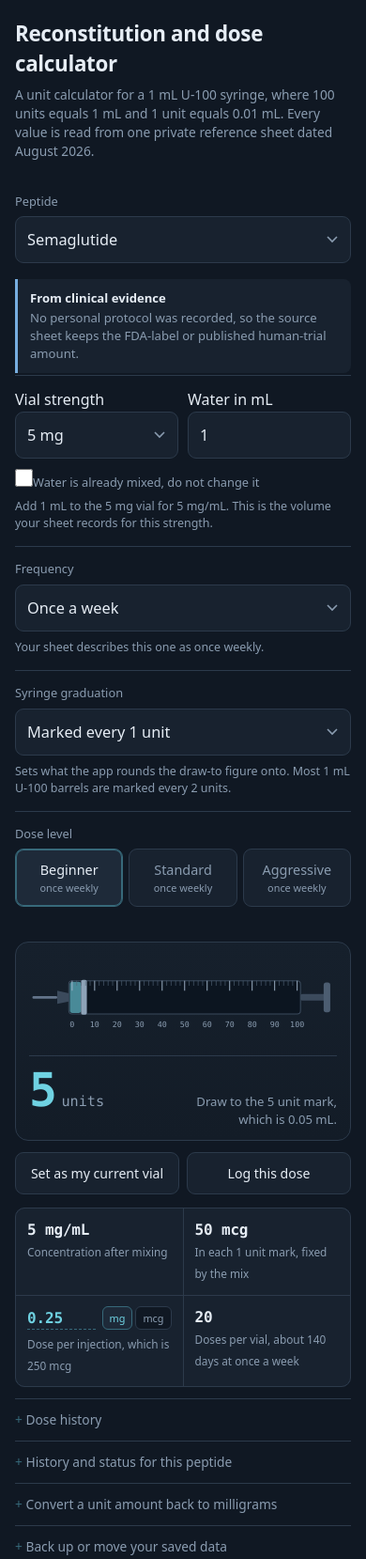
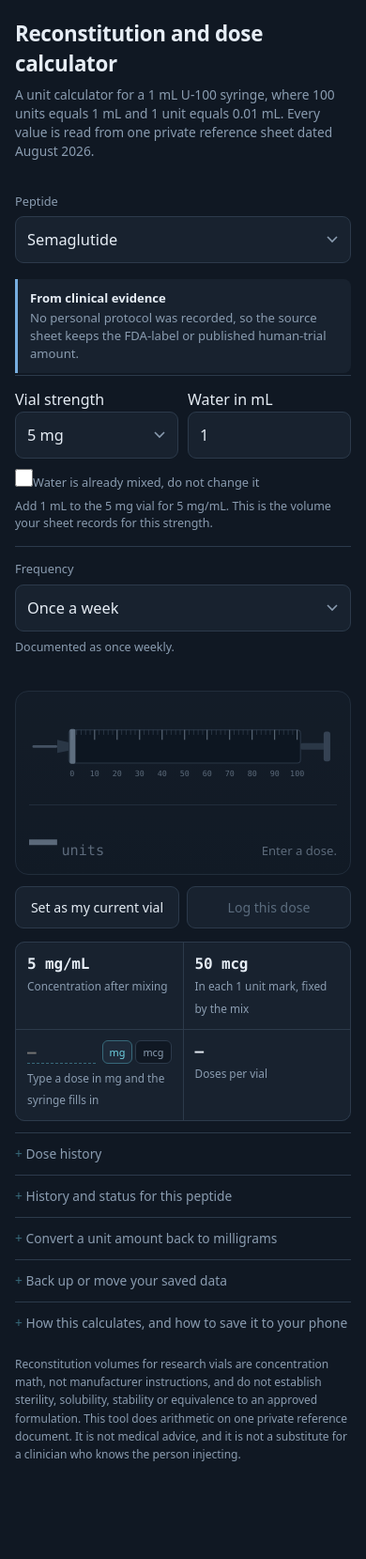
Before and after one commit to hhenson76/pep-dose-calc, a plain HTML site: page index.html in a window 390 px wide. Shown: the top 1659 px of the page at 94% size. After the commit the page ends 1613 px from the top, so only its background shows below. Drawn offline with Linux system fonts and the light colour scheme.

Commit message:
Add files via upload

```diff
--- a/index.html
+++ b/index.html
@@ -223,25 +223,6 @@
   <div class="hint" id="freqHint"></div>
 </div>
 
-<div class="field">
-  <label for="grad">Syringe graduation</label>
-  <select id="grad">
-    <option value="1">Marked every 1 unit</option>
-    <option value="2">Marked every 2 units</option>
-    <option value="0.5">Marked every half unit</option>
-  </select>
-  <div class="hint">Sets what the app rounds the draw-to figure onto. Most 1 mL U-100 barrels are marked every 2 units.</div>
-</div>
-
-<div class="field">
-  <label for="strength">Dose level</label>
-  <div class="seg" id="strength">
-    <button type="button" data-level="beginner" aria-pressed="true">Beginner<small></small></button>
-    <button type="button" data-level="standard" aria-pressed="false">Standard<small></small></button>
-    <button type="button" data-level="aggressive" aria-pressed="false">Aggressive<small></small></button>
-  </div>
-</div>
-
 <div class="field hide" id="weightField">
   <label for="weight">Body weight</label>
   <div class="row">
@@ -333,7 +314,7 @@
   <summary>How this calculates, and how to save it to your phone</summary>
   <p><b>If this was forwarded to you:</b> this is a calculator, not a protocol. It converts a vial strength and a volume of bacteriostatic water into a mark on a syringe. The dose tiers labelled Beginner, Standard and Aggressive are copied from one person's private reference sheet — some are drug-label or trial amounts, and some are that individual's own recorded numbers, which the badge under the peptide name tells you. None of them are recommendations, and none were reviewed by a clinician for anyone else.</p>
   <p><b>Formula:</b> units = (dose ÷ vial content) × (water in mL × 100). Combination vials calculate against the individual component, not the combined milligrams, so a 5 mg + 5 mg blend is measured against 5 mg.</p>
-  <p><b>Dose levels</b> follow your sheet's Beginner, Standard and Aggressive columns. Where the sheet recovered a value from your prior conversations, that value is used ahead of the clinical-evidence tier, which is what the v3 merge was for.</p>
+  <p><b>The dose is yours to enter.</b> Type it in the dose box and everything else follows. The documented amounts from your sheet, and from any protocol loaded for that compound, are listed under "History and status for this peptide" so you can read them without the app picking one for you.</p>
   <p><b>Blank results</b> mean the sheet marked that tier N/E: no defensible self-injection amount was established and no prior conversation value was recovered. The mixing math still shows, since concentration is arithmetic.</p>
   <p><b>Portable use:</b> one self-contained file, nothing loaded from the internet. Copy it to a USB stick, a phone, or a cloud folder and it works fully offline.</p>
   <ul>
@@ -607,15 +588,15 @@ const ALT = {
 };
 
 const LADDER = []; for (let m=5; m<=100; m+=5) LADDER.push(m);
-let cur=null, level="beginner", wUnit="lb", bacTouched=false, grad=1;
+let cur=null, wUnit="lb", bacTouched=false;
 let lastUnits=null, lastMg=null, lastDays=null, bacLocked=false, customDose=null, doseUnit="mg", proto="sheet", freq=7;
 
 /* ---------- saved data: current vial per compound, plus a dose log ---------- */
 const KEY = "reconCalc.v1";
-let store = {mixes:{}, log:[], units:{}, freqs:{}}, storeOK = true;
+let store = {mixes:{}, log:[], units:{}, freqs:{}, doses:{}}, storeOK = true;
 try {
   const raw = localStorage.getItem(KEY);
-  if (raw) { const p = JSON.parse(raw); store.mixes = p.mixes||{}; store.log = p.log||[]; store.units = p.units||{}; store.freqs = p.freqs||{}; }
+  if (raw) { const p = JSON.parse(raw); store.mixes = p.mixes||{}; store.log = p.log||[]; store.units = p.units||{}; store.freqs = p.freqs||{}; store.doses = p.doses||{}; }
   localStorage.setItem(KEY+".probe","1"); localStorage.removeItem(KEY+".probe");
 } catch(e){ storeOK = false; }
 function persist(){
@@ -720,14 +701,33 @@ function alt(){ return (cur && ALT[cur.n]) ? ALT[cur.n] : null; }
 function usingAlt(){ return proto === "alt" && !!alt(); }
 function doseSet(){ return usingAlt() ? alt().d : cur.d; }
 
-function schedFor(lv){
-  if (usingAlt()){
-    const a = alt();
-    return typeof a.sched === "string" ? a.sched : (a.sched[lv] || "");
-  }
-  if (cur && COMM[cur.n] && (cur.d[lv] === NE || cur.d[lv] === undefined)) return COMM[cur.n].sched || "";
-  if (!cur || !cur.sched) return "";
-  return typeof cur.sched === "string" ? cur.sched : (cur.sched[lv] || "");
+function firstSched(x){
+  if (!x) return "";
+  return typeof x === "string" ? x : (x.standard || x.beginner || x.aggressive || "");
+}
+function schedFor(){
+  if (usingAlt()) return firstSched(alt().sched);
+  if (cur && COMM[cur.n] && !Object.values(cur.d).some(v => typeof v === "number")) return COMM[cur.n].sched || "";
+  return cur ? firstSched(cur.sched) : "";
+}
+
+/* Documented amounts, listed for reading rather than auto-applied. */
+function refList(){
+  if (!cur) return [];
+  const out = [], lab = {beginner:"Low", standard:"Mid", aggressive:"High"};
+  const push = (src, set, per, sch) => {
+    ["beginner","standard","aggressive"].forEach(k => {
+      const v = set[k];
+      if (typeof v !== "number") return;
+      const txt = per ? v + " " + per + "/kg" : (v < 1 ? (v*1000) + " mcg" : v + " mg");
+      out.push(src + " " + lab[k].toLowerCase() + ": " + txt
+        + (sch ? ", " + (typeof sch === "string" ? sch : (sch[k] || firstSched(sch))) : ""));
+    });
+  };
+  if (Object.values(cur.d).some(v => typeof v === "number")) push("Your sheet", cur.d, cur.perKg, cur.sched);
+  if (COMM[cur.n]) push("Community", COMM[cur.n].d, COMM[cur.n].perKg, COMM[cur.n].sched);
+  if (ALT[cur.n]) push(ALT[cur.n].name, ALT[cur.n].d, null, ALT[cur.n].sched);
+  return out;
 }
 
 function loadCompound(){
@@ -740,19 +740,13 @@ function loadCompound(){
 
   buildVialList();
 
-  $("weightField").classList.toggle("hide", !(cur.perKg || (COMM[cur.n] && COMM[cur.n].perKg)));
+  $("weightField").classList.add("hide");
 
-  ["beginner","standard","aggressive"].forEach((lv,i) => {
-    const b = $("strength").children[i];
-    const c = usingAlt() ? null : COMM[cur.n];
-    const ds = doseSet();
-    const has = (ds[lv] !== NE && ds[lv] !== undefined) || (c && typeof c.d[lv] === "number");
-    const viaComm = (ds[lv] === NE || ds[lv] === undefined) && c && typeof c.d[lv] === "number";
-    b.querySelector("small").textContent = viaComm ? "community" : (has ? (schedFor(lv) ? schedFor(lv).split(",")[0] : "") : "not established");
-    b.classList.toggle("dim", !has);
-  });
+  customDose = (store.doses && store.doses[cur.n]) ? store.doses[cur.n] : null;
 
-  $("noteBody").innerHTML = (alt() ? "<p><b>"+alt().name+":</b> "+alt().note+"</p>" : "")
+  const refs = refList();
+  $("noteBody").innerHTML = (refs.length ? "<p><b>Documented amounts:</b></p><ul><li>"+refs.join("</li><li>")+"</li></ul>" : "")
+    + (alt() ? "<p><b>"+alt().name+":</b> "+alt().note+"</p>" : "")
     + "<p><b>Your sheet:</b> "+cur.note+"</p>"
     + (COMM[cur.n] ? "<p>Community protocol shown in the dose tiers: "+COMM[cur.n].range
         + ". Source: the peptidesexplorer.com dosage chart, read 10 September 2026, bylined \"Doctor H\" with no stated credentials, on a site whose product is a paid personalised-protocol quiz. Your sheet deliberately left this compound blank.</p>" : "");
@@ -761,7 +755,8 @@ function loadCompound(){
   customDose = null;
   if (store.units && store.units[cur.n]) doseUnit = store.units[cur.n];
   else {
-    const vals = Object.values(cur.d).filter(v => typeof v === "number");
+    const vals = Object.values(cur.d).filter(v => typeof v === "number")
+      .concat(COMM[cur.n] ? Object.values(COMM[cur.n].d).filter(v => typeof v === "number") : []);
     doseUnit = (!vals.length || Math.max.apply(null, vals) <= 1) ? "mcg" : "mg";
   }
   proto = "sheet";
@@ -770,10 +765,10 @@ function loadCompound(){
   if (a){
     $("proto").children[1].childNodes[0].nodeValue = a.name;
     $("proto").children[0].querySelector("small").textContent = "trial based";
-    $("proto").children[1].querySelector("small").textContent = "2 mg twice weekly";
+    $("proto").children[1].querySelector("small").textContent = firstSched(a.sched).split(",")[0];
     [...$("proto").children].forEach(b => b.setAttribute("aria-pressed", b.dataset.p === "sheet"));
   }
-  freq = (store.freqs && store.freqs[cur.n]) ? store.freqs[cur.n] : freqFromText(schedFor(level));
+  freq = (store.freqs && store.freqs[cur.n]) ? store.freqs[cur.n] : freqFromText(schedFor());
   $("freq").value = freq;
   syncDoseUnit();
   const saved = store.mixes[cur.n];
@@ -785,10 +780,6 @@ function loadCompound(){
     $("bac").value = saved.ml;
     bacTouched = true;
     bacLocked = saved.locked !== false;
-    if (saved.level){
-      level = saved.level;
-      [...$("strength").children].forEach(x => x.setAttribute("aria-pressed", x.dataset.level === level));
-    }
     calc();
   } else {
     bacTouched = false;
@@ -866,25 +857,8 @@ function calc(){
     : "—";
 
   const comm = COMM[cur.n] || null;
-  let raw = doseSet()[level], usedComm = false;
-  if (!usingAlt() && (raw === NE || raw === undefined) && comm && typeof comm.d[level] === "number"){
-    raw = comm.d[level]; usedComm = true;
-  }
-  let doseMg = null, fixedU = null, neReason = null;
-  if (customDose !== null && customDose > 0){
-    doseMg = customDose;
-  } else if (raw === NE || raw === undefined){
-    neReason = (cur.neReason && cur.neReason[level]) || null;
-  } else if (typeof raw === "object" && raw.u !== undefined){
-    fixedU = raw.u;
-    doseMg = compConc>0 ? (fixedU/100)*compConc : null;
-  } else if (cur.perKg || (usedComm && comm.perKg)){
-    const per = usedComm && comm.perKg ? comm.perKg : cur.perKg;
-    const kg = weightKg();
-    doseMg = kg>0 ? (per === "mcg" ? raw*kg/1000 : raw*kg) : null;
-  } else {
-    doseMg = raw;
-  }
+  let doseMg = (customDose !== null && customDose > 0) ? customDose : null;
+  let fixedU = null;
 
   const flags = [];
   let units = null;
@@ -901,7 +875,7 @@ function calc(){
     $("readout").classList.remove("blank");
     $("unitsOut").className = "units" + (units>100 ? " over" : "");
     $("unitsOut").innerHTML = fmt(units,1)+"<span>units</span>";
-    const snap = Math.round(units/grad)*grad;
+    const snap = Math.round(units*2)/2;
     $("drawOut").textContent = units>100
       ? "This does not fit in one 1 mL syringe."
       : "Draw to the "+fmt(snap,1)+" unit mark, which is "+fmt(vol,3)+" mL.";
@@ -910,7 +884,7 @@ function calc(){
     $("sDoseLabel").textContent = "Dose per injection"
       + (cur.perComp ? ", each component" : "")
       + ", which is " + (doseUnit === "mcg" ? fmt(doseMg,4)+" mg" : fmt(doseMg*1000,1)+" mcg")
-      + (customDose !== null ? ". Tap a dose level to go back." : "");
+      + ".";
     const doses = base/doseMg;
     $("sVial").textContent = fmt(doses,1);
     const days = doses / freq * 7;
@@ -923,7 +897,7 @@ function calc(){
 
     if (units>100) flags.push(["stop","At "+fmt(units,1)+" units this exceeds a 1 mL U-100 syringe. Mix in less water to raise the concentration, or split it across two injections."]);
     else if (units<2) flags.push(["warn","At "+fmt(units,1)+" units this sits below reliable graduation on most U-100 syringes. More water lowers the concentration and moves the dose further up the barrel."]);
-    if (fixedU !== null) flags.push(["info","Your sheet records this as a fixed "+fixedU+" U nightly amount rather than a milligram target. The milligram figure above is what "+fixedU+" U carries at the vial and water currently selected."]);
+
   } else {
     $("fluid").setAttribute("width",0);
     $("stopper").setAttribute("x",49);
@@ -932,19 +906,18 @@ function calc(){
     $("unitsOut").innerHTML = "—<span>units</span>";
     if (document.activeElement !== $("sDose")) $("sDose").value = "";
     $("sDoseLabel").textContent = (mg>0 && ml>0)
-      ? "No dose on your sheet. Type one here in "+doseUnit+" and the syringe will fill in."
+      ? "Type a dose in "+doseUnit+" and the syringe fills in"
       : "Dose per injection";
     $("sVial").textContent = "—";
     $("sVialLabel").textContent = "Doses per vial";
     lastDays = null;
-    if ((cur.perKg || (comm && comm.perKg)) && typeof raw === "number" && weightKg()<=0){
-      $("drawOut").textContent = "Enter your body weight.";
-    } else if (cur.unverified && mg<=0){
+    if (cur.unverified && mg<=0){
       $("drawOut").textContent = "Enter a verified strength.";
       flags.push(["warn", cur.note]);
+    } else if (!(mg>0 && ml>0)){
+      $("drawOut").textContent = "Set the vial and water.";
     } else {
-      $("drawOut").textContent = "No established dose at this level.";
-      flags.push(["info",(neReason ? neReason+" " : "")+cur.note]);
+      $("drawOut").textContent = "Enter a dose.";
     }
   }
   if (usingAlt()){
@@ -961,12 +934,11 @@ function calc(){
     if (st && lastDays !== null && lastDays > st)
       flags.push(["warn","At "+freqLabel(freq)+" this vial takes about "+fmt(lastDays,0)+" days to finish, past the "+st+" day stability figure this protocol gives. The last doses would fall outside it."]);
   }
-  if (usedComm){
-    flags.push(["warn","Your sheet records no dose for "+cur.n+" at any level. This figure is the community protocol range of "
-      + comm.range + ", published as a community tier rather than a trial dose."
+  if (comm){
+    flags.push(["warn","Your sheet records no dose for "+cur.n+". The community protocol range is "
+      + comm.range + ", published without trial data behind it."
       + (comm.route ? " " + comm.route : "")]);
   }
-  if (cur.tierNote && cur.tierNote[level]) flags.push(["warn", cur.tierNote[level]]);
   if (mg>0 && cur.vials.length && !onSheet(mg))
     flags.push(["info","This strength is not one your sheet lists for "+cur.n+". The water volume was derived to match the concentration of the nearest strength that is, which is the same move your sheet used to get GHK-Cu 50 mg from the recovered 100 mg setup."]);
   if (ml>3) flags.push(["warn",fmt(ml,2)+" mL is more than many peptide vials hold. Check the vial's capacity before drawing water into it, or use less water at a higher concentration."]);
@@ -974,8 +946,8 @@ function calc(){
   if (cur.hist) flags.push(["info","History on your sheet: "+cur.hist.label+". The converter below turns that into milligrams at whatever mix you select."]);
 
   $("flags").innerHTML = flags.map(f => '<div class="flag flag-'+f[0]+'">'+f[1]+"</div>").join("");
-  $("freqHint").textContent = schedFor(level)
-    ? "Your sheet describes this one as " + schedFor(level) + "."
+  $("freqHint").textContent = schedFor()
+    ? "Documented as " + schedFor() + "."
     : "Sets how vial life and the run-out date are worked out.";
   renderStrip(); syncButtons(); reverse();
 }
@@ -1039,7 +1011,7 @@ function renderHistory(){
   }
   $("histBody").innerHTML = rows.map(e =>
     '<div class="logrow"><div><div class="what">'+fmt(e.u,1)+' U, '+mgText(e.mg)+(e.parts>1?" each":"")+'</div>'
-    + '<div class="when">'+e.date+', '+e.level+', from '+fmt(e.vmg,2)+' mg in '+fmt(e.vml,2)+' mL</div></div>'
+    + '<div class="when">'+e.date+', from '+fmt(e.vmg,2)+' mg in '+fmt(e.vml,2)+' mL</div></div>'
     + '<button type="button" data-id="'+e.id+'" aria-label="Delete entry">&times;</button></div>').join("");
   $("histBody").querySelectorAll("button[data-id]").forEach(b => {
     b.onclick = () => {
@@ -1060,7 +1032,7 @@ function reverse(){
 $("proto").addEventListener("click", e => {
   const b = e.target.closest("button"); if (!b) return;
   [...$("proto").children].forEach(x => x.setAttribute("aria-pressed", x === b));
-  proto = b.dataset.p; customDose = null;
+  proto = b.dataset.p;
   if (!bacLocked) bacTouched = false;
   onVialChange();
 });
@@ -1072,15 +1044,13 @@ $("freq").addEventListener("change", e => {
   calc();
 });
 
-$("grad").addEventListener("change", e => { grad = parseFloat(e.target.value)||1; calc(); });
-
 $("btnMix").addEventListener("click", () => {
   const mg = vialMg(), ml = bacMl();
   if (!(mg>0 && ml>0)) return;
   const prev = store.mixes[cur.n];
   if (prev && prev.mg===mg && prev.ml===ml){ delete store.mixes[cur.n]; }
   else {
-    store.mixes[cur.n] = {mg:mg, ml:ml, date:today(), level:level, locked:true};
+    store.mixes[cur.n] = {mg:mg, ml:ml, date:today(), locked:true};
     bacLocked = true; bacTouched = true; syncLock();
   }
   persist(); renderStrip(); syncButtons(); renderHistory(); calc();
@@ -1094,7 +1064,7 @@ $("btnLog").addEventListener("click", () => {
     id: Date.now().toString(36)+Math.random().toString(36).slice(2,6),
     c: cur.n, date: today(), u: +lastUnits.toFixed(2), mg: lastMg,
     parts: cur.parts || (cur.comp ? 2 : 1),
-    level: level, vmg: mg, vml: ml, mix: m ? m.date : null
+    vmg: mg, vml: ml, mix: m ? m.date : null
   });
   persist(); renderHistory(); renderStrip();
   $("histWrap").open = true;
@@ -1111,7 +1081,7 @@ $("btnImport").addEventListener("click", () => {
   try {
     const p = JSON.parse($("ioBox").value);
     if (!p || typeof p !== "object") throw 0;
-    store.mixes = p.mixes || {}; store.log = Array.isArray(p.log) ? p.log : []; store.units = p.units || {}; store.freqs = p.freqs || {};
+    store.mixes = p.mixes || {}; store.log = Array.isArray(p.log) ? p.log : []; store.units = p.units || {}; store.freqs = p.freqs || {}; store.doses = p.doses || {};
     persist(); loadCompound();
     $("ioMsg").textContent = "Loaded. " + store.log.length + " dose entries restored.";
   } catch(e){
@@ -1121,7 +1091,7 @@ $("btnImport").addEventListener("click", () => {
 
 $("btnWipe").addEventListener("click", () => {
   if ($("btnWipe").dataset.armed){
-    store = {mixes:{}, log:[], units:{}, freqs:{}}; persist();
+    store = {mixes:{}, log:[], units:{}, freqs:{}, doses:{}}; persist();
     $("btnWipe").textContent = "Erase everything"; delete $("btnWipe").dataset.armed;
     $("ioBox").value = ""; $("ioMsg").textContent = "Erased.";
     loadCompound();
@@ -1142,6 +1112,9 @@ $("compound").addEventListener("change", loadCompound);
 $("sDose").addEventListener("input", () => {
   const v = parseFloat($("sDose").value);
   customDose = (isFinite(v) && v > 0) ? readDose(v) : null;
+  if (!store.doses) store.doses = {};
+  if (customDose !== null) store.doses[cur.n] = customDose; else delete store.doses[cur.n];
+  persist();
   calc();
 });
 
@@ -1182,11 +1155,6 @@ $("sConc").addEventListener("input", () => {
 $("weight").addEventListener("input", calc);
 $("revU").addEventListener("input", reverse);
 
-$("strength").addEventListener("click", e => {
-  const b = e.target.closest("button"); if (!b) return;
-  [...$("strength").children].forEach(x => x.setAttribute("aria-pressed", x===b));
-  level = b.dataset.level; customDose = null; calc();
-});
 $("wUnit").addEventListener("click", e => {
   const b = e.target.closest("button"); if (!b) return;
   [...$("wUnit").children].forEach(x => x.setAttribute("aria-pressed", x===b));
--- a/sw.js
+++ b/sw.js
@@ -1,5 +1,5 @@
 /* Bump CACHE when you change index.html so installed copies pick up the new build. */
-const CACHE = "recon-calc-v4-3";
+const CACHE = "recon-calc-v4-4";
 const ASSETS = [
   "./index.html",
   "./manifest.webmanifest",
```
